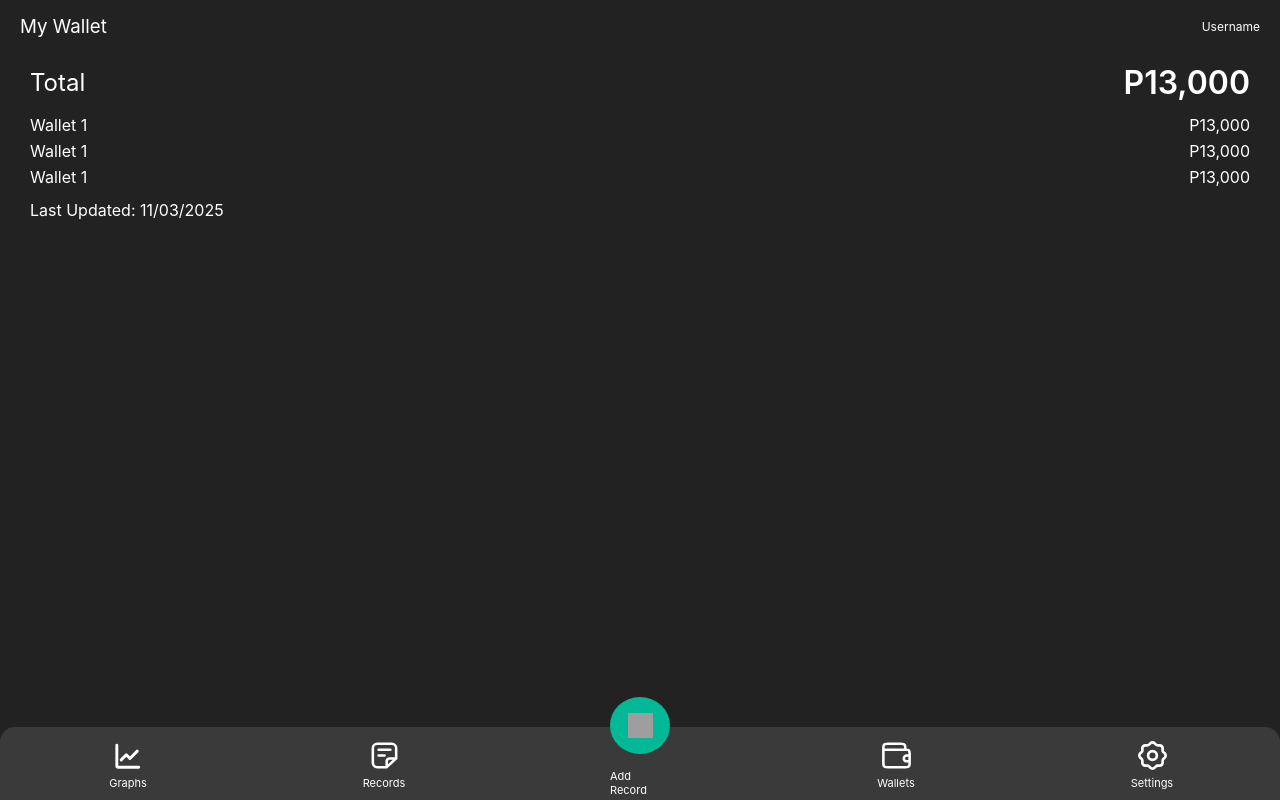
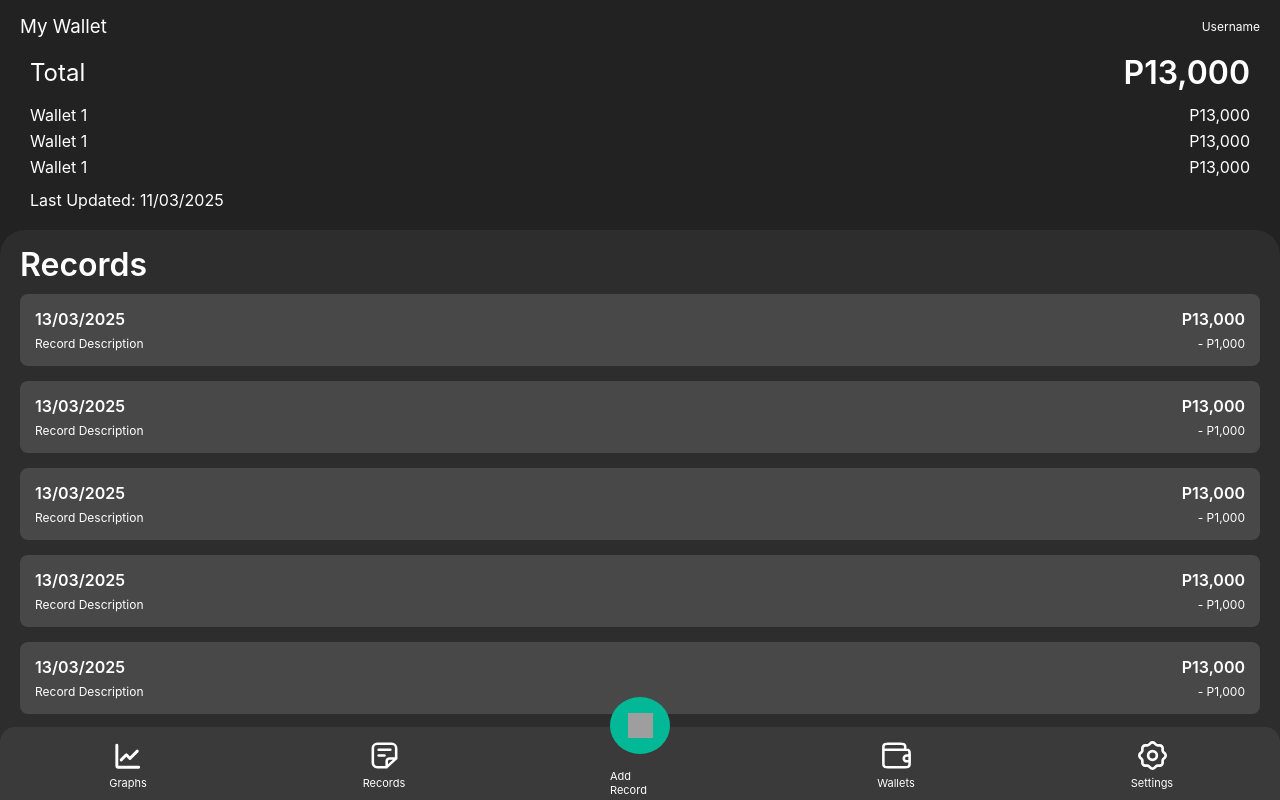
Before and after one commit to mccedddy/my-wallet, a React (Create React App) app: page / in a window 1280 px wide. Shown: the top 800 px of the page. Built offline with nearby package versions, Linux system fonts and the light colour scheme; grey boxes are pictures that could not be loaded.

Commit message:
created records component

```diff
--- /dev/null
+++ b/src/components/PageContainer.tsx
@@ -0,0 +1,13 @@
+import React from 'react';
+import Records from './Records'
+
+function PageContainer() {
+  return (
+    <div className='page-container'>
+      <h1 className='page-text'>Records</h1>
+      <Records />
+    </div>
+  );
+}
+
+export default PageContainer;
--- /dev/null
+++ b/src/components/RecordItem.tsx
@@ -0,0 +1,90 @@
+import React from 'react';
+
+function RecordItem() {
+  return (
+  <>
+    <div className='record-item'>
+      <div className='record-item-row'>
+      <p className='record-item-bold'>13/03/2025</p>
+        <p className='record-item-bold'>P13,000</p>
+      </div>
+      <div className='record-item-row'>
+        <p className='record-item-small'>Record Description</p>
+        <p className='record-item-small'>- P1,000</p>
+      </div>
+    </div>
+    <div className='record-item'>
+      <div className='record-item-row'>
+      <p className='record-item-bold'>13/03/2025</p>
+        <p className='record-item-bold'>P13,000</p>
+      </div>
+      <div className='record-item-row'>
+        <p className='record-item-small'>Record Description</p>
+        <p className='record-item-small'>- P1,000</p>
+      </div>
+    </div>
+    <div className='record-item'>
+      <div className='record-item-row'>
+      <p className='record-item-bold'>13/03/2025</p>
+        <p className='record-item-bold'>P13,000</p>
+      </div>
+      <div className='record-item-row'>
+        <p className='record-item-small'>Record Description</p>
+        <p className='record-item-small'>- P1,000</p>
+      </div>
+    </div>
+    <div className='record-item'>
+      <div className='record-item-row'>
+      <p className='record-item-bold'>13/03/2025</p>
+        <p className='record-item-bold'>P13,000</p>
+      </div>
+      <div className='record-item-row'>
+        <p className='record-item-small'>Record Description</p>
+        <p className='record-item-small'>- P1,000</p>
+      </div>
+    </div>
+    <div className='record-item'>
+      <div className='record-item-row'>
+      <p className='record-item-bold'>13/03/2025</p>
+        <p className='record-item-bold'>P13,000</p>
+      </div>
+      <div className='record-item-row'>
+        <p className='record-item-small'>Record Description</p>
+        <p className='record-item-small'>- P1,000</p>
+      </div>
+    </div>
+    <div className='record-item'>
+      <div className='record-item-row'>
+      <p className='record-item-bold'>13/03/2025</p>
+        <p className='record-item-bold'>P13,000</p>
+      </div>
+      <div className='record-item-row'>
+        <p className='record-item-small'>Record Description</p>
+        <p className='record-item-small'>- P1,000</p>
+      </div>
+    </div>
+    <div className='record-item'>
+      <div className='record-item-row'>
+      <p className='record-item-bold'>13/03/2025</p>
+        <p className='record-item-bold'>P13,000</p>
+      </div>
+      <div className='record-item-row'>
+        <p className='record-item-small'>Record Description</p>
+        <p className='record-item-small'>- P1,000</p>
+      </div>
+    </div>
+    <div className='record-item'>
+      <div className='record-item-row'>
+        <p className='record-item-bold'>13/03/2025</p>
+        <p className='record-item-bold'>P13,000</p>
+      </div>
+      <div className='record-item-row'>
+        <p className='record-item-small'>Record Description</p>
+        <p className='record-item-small'>- P1,000</p>
+      </div>
+    </div>
+  </>
+  );
+}
+
+export default RecordItem;
--- /dev/null
+++ b/src/components/Records.tsx
@@ -0,0 +1,12 @@
+import React from 'react';
+import RecordItem from './RecordItem';
+
+function Records() {
+  return (
+    <div className='records'>
+      <RecordItem />
+    </div>
+  );
+}
+
+export default Records;
--- a/src/pages/Home.tsx
+++ b/src/pages/Home.tsx
@@ -2,6 +2,7 @@ import React from 'react';
 import Header from '../components/Header';
 import Overview from '../components/Overview';
 import Navbar from '../components/Navbar';
+import PageContainer from '../components/PageContainer';
 
 function Home() {
   return (
@@ -9,6 +10,7 @@ function Home() {
       <Header />
       <Overview />
       <Navbar />
+      <PageContainer />
     </div>
   );
 }
--- a/src/styles/components/_navbar.scss
+++ b/src/styles/components/_navbar.scss
@@ -15,7 +15,6 @@
       width: 60px;
       box-sizing: border-box;
       background-color: $background-secondary;
-      // background-color:$accent;
       border-radius: 10px;
       display: flex;
       flex-direction: column;
--- a/src/styles/components/_overview.scss
+++ b/src/styles/components/_overview.scss
@@ -1,6 +1,6 @@
 .overview {
   width: 100%;
-  padding: 10px 30px;
+  padding: 0px 30px;
   box-sizing: border-box;
   display: flex;
   flex-direction: column;
--- /dev/null
+++ b/src/styles/components/_pageContainer.scss
@@ -0,0 +1,14 @@
+.page-container {
+  width: 100%;
+  height: 100vh;
+  margin-top: 20px;
+  background-color: $background-primary;
+  border-radius: 25px 25px 0px 0px;
+  padding: 15px 20px;
+  box-sizing: border-box;
+
+  .page-text {
+    font-weight: 600;
+    margin-bottom: 10px;
+  }
+}
--- /dev/null
+++ b/src/styles/components/_recordItem.scss
@@ -0,0 +1,24 @@
+.record-item {
+  width: 100%;
+  padding: 15px;
+  box-sizing: border-box;
+  background-color: $background-tertiary;
+  display: flex;
+  flex-direction: column;
+  gap: 7px;
+  border-radius: 8px;
+
+  .record-item-row {
+    display: flex;
+    justify-content: space-between;
+    align-items: center;
+
+    .record-item-bold {
+      font-weight: 600;
+    }
+
+    .record-item-small {
+      font-size: 12px;
+    }
+  }
+}
--- /dev/null
+++ b/src/styles/components/_records.scss
@@ -0,0 +1,10 @@
+.records {
+  width: 100%;
+  height: 100%;
+  padding: 0px 0px 400px 0px;
+  box-sizing: border-box;
+  overflow: auto;
+  display: flex;
+  flex-direction: column;
+  gap: 15px;
+}
--- a/src/styles/main.scss
+++ b/src/styles/main.scss
@@ -1,8 +1,11 @@
-@import 'colors';
-@import 'global';
+@import './utils/colors';
+@import './utils/global';
 @import './components/header';
 @import './components/navbar';
 @import './components/overview';
+@import './components/pageContainer';
+@import './components/records';
+@import './components/recordItem';
 
 .home {
   width: 100vw;
--- a/src/styles/_global.scss
+++ b/src/styles/utils/_global.scss
@@ -14,6 +14,7 @@ body {
 	display: flex;
 	flex-direction: column;
 	align-items: center;
+	overflow: hidden;
 }
 
 code {
```
Also changed, not shown: src/styles/utils/_colors.scss (renamed from src/styles/_colors.scss).
